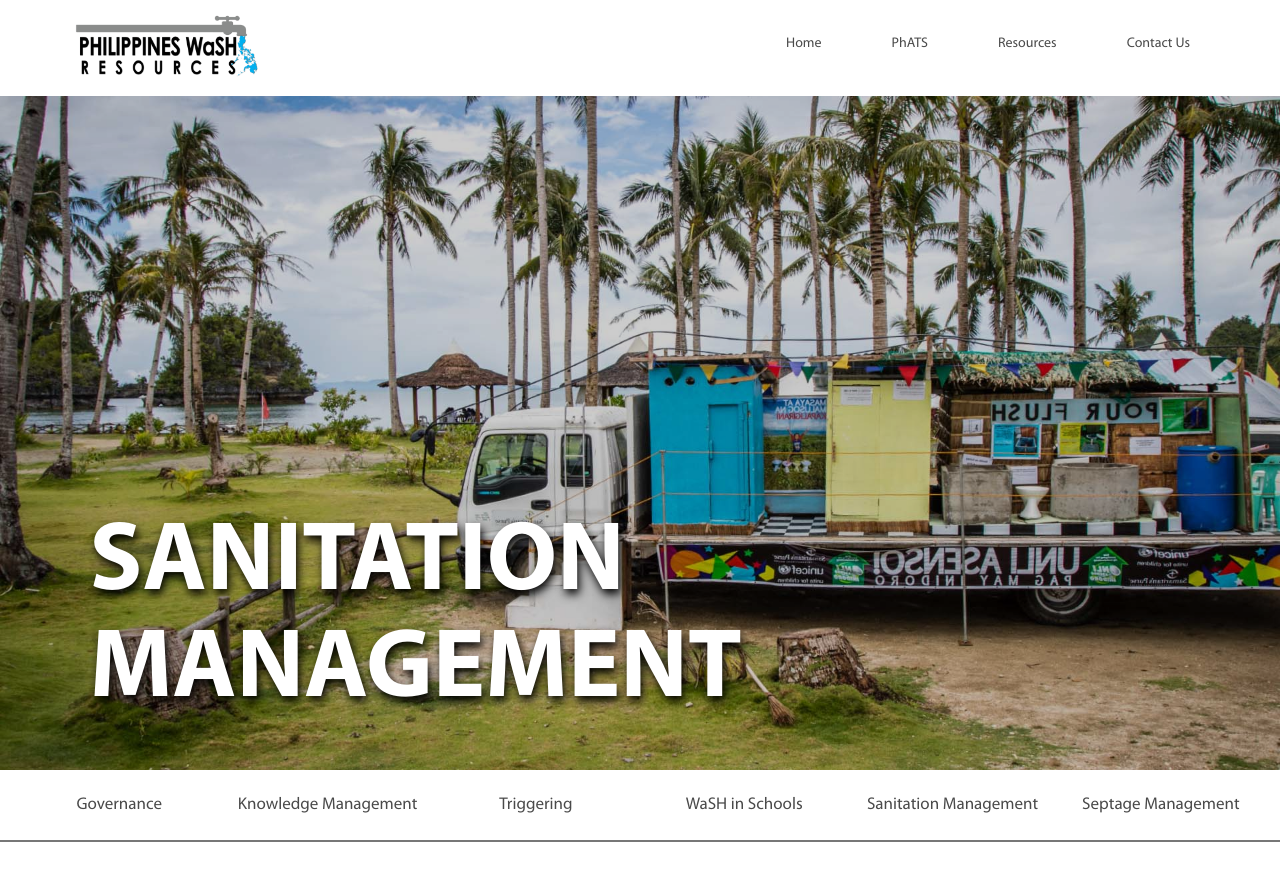
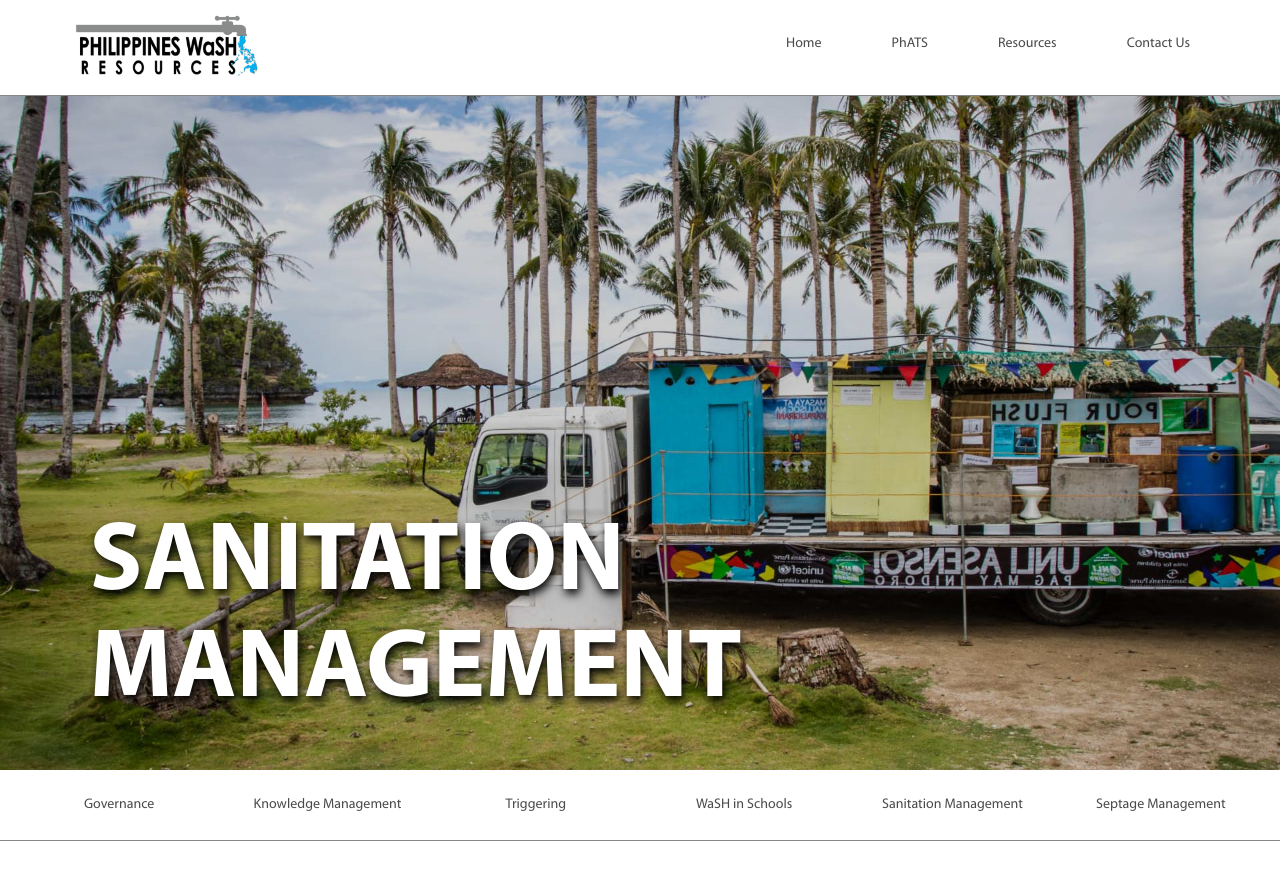
Before and after one commit to phwashresources/phwashresources.github.io, a Jekyll site: the page built from _pillars/sanitation-management.md, in a window 1280 px wide and 900 px high. Shown: the top 881 px of the window. Built offline with Jekyll 4.4.1, drawn with Linux system fonts in a browser that asks for light colours; comment, search, counter and statistics services are not loaded.

Commit message:
update category-navbar border

```diff
--- a/_includes/categoryNavbar.html
+++ b/_includes/categoryNavbar.html
@@ -3,7 +3,7 @@
         <div class="category-nav-mobile">
             <a href="javascript:void(0)" id="category-button" data-toggle="collapse" data-target="#navbar-category-collapse">PhATS PIL <span class="caret"></span></a>
         </div>
-        <div class="container-fluid full-width collapse navbar-collapse" id="navbar-category-collapse">
+        <div class="full-width collapse navbar-collapse" id="navbar-category-collapse">
             <ul class="category-nav">
                 {% for category in site.data.categories %}
 
--- a/_includes/navbar.html
+++ b/_includes/navbar.html
@@ -8,7 +8,7 @@
                 <span class="icon-bar"></span>
                 <span class="icon-bar"></span>
             </button>
-            <a class="navbar-brand" href="#">
+            <a class="navbar-brand" href="/">
                 <img src="/images/brand-logo.png"/>
             </a>
         </div>
--- a/_includes/phats/cover.html
+++ b/_includes/phats/cover.html
@@ -1,4 +1,4 @@
 <div class="banner-container">
-    <h1 class="pillars-header">PHILIPPINES APPROACH TO TOTAL SANITATION</h1>
+    <h1 class="pillars-header">PHILIPPINES APPROACH <br> TO TOTAL SANITATION</h1>
     <div class="background-overlay"></div>
 </div>
--- a/_sass/main.sass
+++ b/_sass/main.sass
@@ -17,7 +17,7 @@
 
 .navbar-default
   background-color: white
-  border-color: transparent
+  border-bottom: 1px solid #888888
   .container
     height: inherit
     .navbar-header
@@ -44,7 +44,6 @@
 
 .sticky-wrapper
   height: auto !important
-  border-bottom: 1px solid #777
 .category-nav-container
   background-color: white
   z-index: 1
@@ -54,29 +53,31 @@
       padding: 10px
       color: #333
       text-decoration: none
-      font-size: 18px
+      font-size: 14px
       float: none
       display: table
       margin: 0 auto
       top: 50%
       position: relative
-  .category-nav
-    padding: 0
-    height: 70px
-    margin-bottom: 0
-    li
-      position: relative
-      top: 50%
-      transform: translateY(-50%)
-      cursor: pointer
-      list-style: none
-      padding: 10px
-      display: inline-block
-      text-align: center
-      font-family: MyriadPro-Regular, sans-serif
-      font-size: 17px
-      color: #4A4A4A
-
+  .full-width
+    width: 100%
+    border-bottom: 1px solid #888888
+    .category-nav
+      padding: 0
+      height: 70px
+      margin-bottom: 0
+      li
+        position: relative
+        top: 50%
+        transform: translateY(-50%)
+        cursor: pointer
+        list-style: none
+        padding: 10px
+        display: inline-block
+        text-align: center
+        font-family: MyriadPro-Regular, sans-serif
+        font-size: 14px
+        color: #4A4A4A
       a
         text-decoration: none
         color: #4A4A4A
@@ -159,7 +160,7 @@
 .section-header
   text-align: center
   color: #4A4A4A
-  margin-top: 42px
+  padding-top: 42px
   margin-bottom: 30px
 footer
   position: absolute
--- a/_sass/phats.sass
+++ b/_sass/phats.sass
@@ -13,7 +13,7 @@
   .pillars-header
     z-index: 5
     width: 80%
-    max-width: 70%
+    max-width: 60%
     color: white
     position: absolute
     bottom: 5%
```
